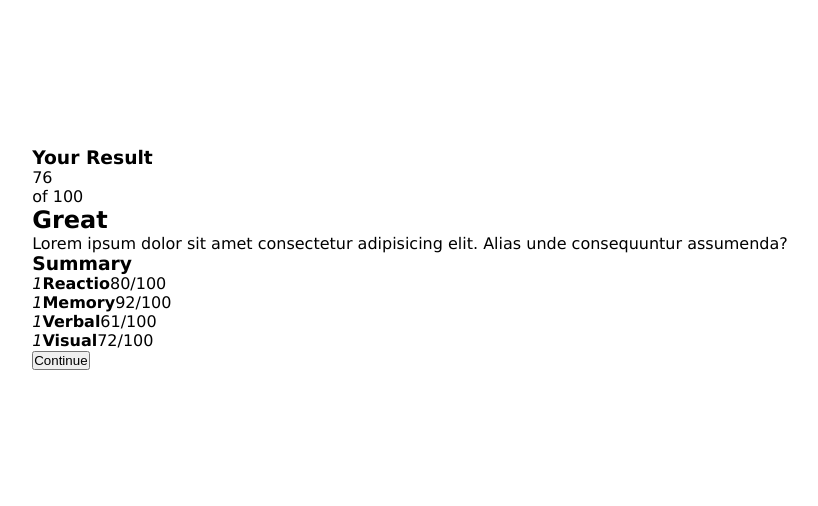
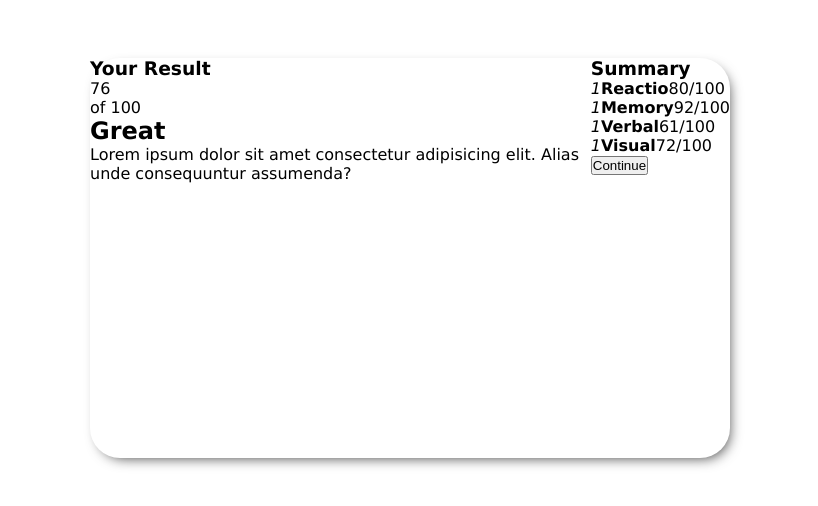
Before and after one commit to luchof5/summary, a plain HTML site: page index.html in a window 1280 px wide. Shown: the part 142-648 px from the top of the page, without its empty margins (230-1048 px from the left). Drawn offline with Linux system fonts and the light colour scheme.

Commit message:
add css: contein

```diff
--- a/style.css
+++ b/style.css
@@ -13,3 +13,11 @@ section {
     align-items: center;
     height: 100vh;
 }
+
+.contein {
+    box-shadow: 4px 5px 13px -5px rgba(0,0,0,0.75);
+    display: flex;
+    height: 50%;
+    width: 50%;
+    border-radius: 30px;
+}
```
